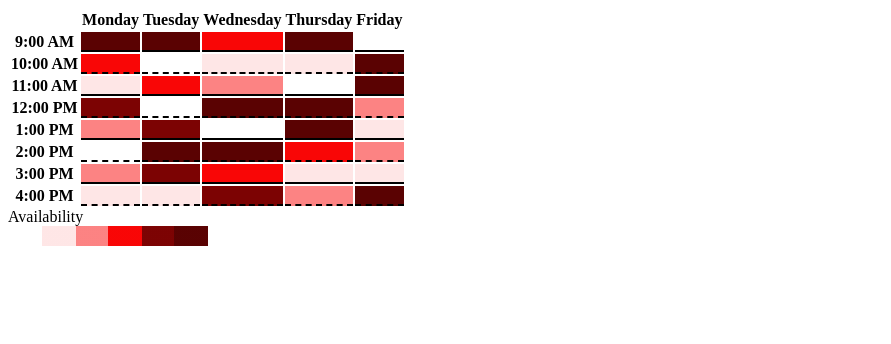
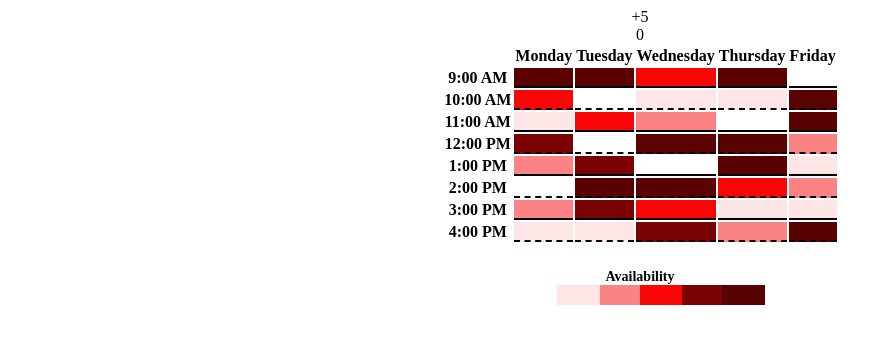
Before and after one commit to MateoArango/Mav-s-freeCodeCamp, a website: page Build-Availability-Table/index.html in a window 1280 px wide. Shown: the whole page, without its empty margins (0-891 px from the left). Drawn offline with Linux system fonts and the light colour scheme.

Commit message:
feat: completed my own style

```diff
--- a/Build-Availability-Table/index.html
+++ b/Build-Availability-Table/index.html
@@ -7,7 +7,9 @@
     <title>Availability Table</title>
     <link rel="stylesheet" href="styles.css">
 </head>
-
+<main class="container">
+    <span>+5</span>
+        <span>0</span>
 <body>
     <table>
         <thead>
@@ -99,11 +101,12 @@
             </tr>
         </tbody>
     </table>
+    <div id="legend">
+        <span>Availability</span>
+        <div id="legend-gradient"></div>
+
+    </div>
 </body>
-
-<div id="legend">
-    <span>Availability</span>
-    <div id="legend-gradient"><div>
-</div>
+</main>
 
 </html>
--- a/Build-Availability-Table/styles.css
+++ b/Build-Availability-Table/styles.css
@@ -51,6 +51,30 @@
     var(--color4) 67% 83%,
     var(--color5) 83% 100%
   );
-  width: 200px;
+  width: 250px;
   height: 20px;
 }
+
+#legend {
+  display: flex;
+  flex-direction: column;
+  align-items: center;
+  justify-content: center;
+  margin-top: 20px;    /* Adds space between table and legend */
+  text-align: center;
+}
+
+#legend > span {
+  margin-top: 5px;    /* Adds space between the gradient and the text */
+  font-size: 14px;
+  font-weight: bold;
+  align-items: center;
+}
+
+.container {
+  display: flex;
+  flex-direction: column;
+  align-items: center; /* This centers the table and legend */
+  width: fit-content;
+  margin: 0 auto;      /* Centers the container on the page */
+}
```
